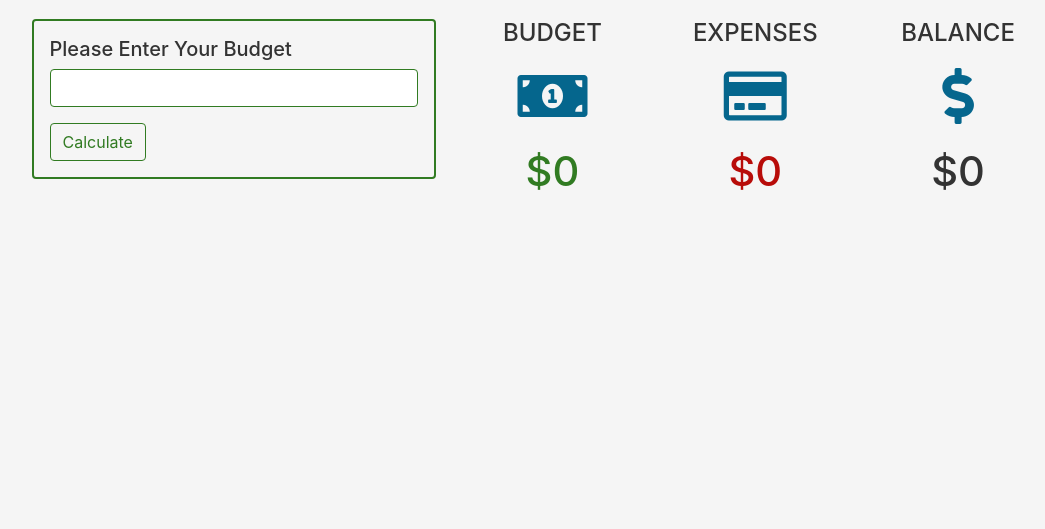
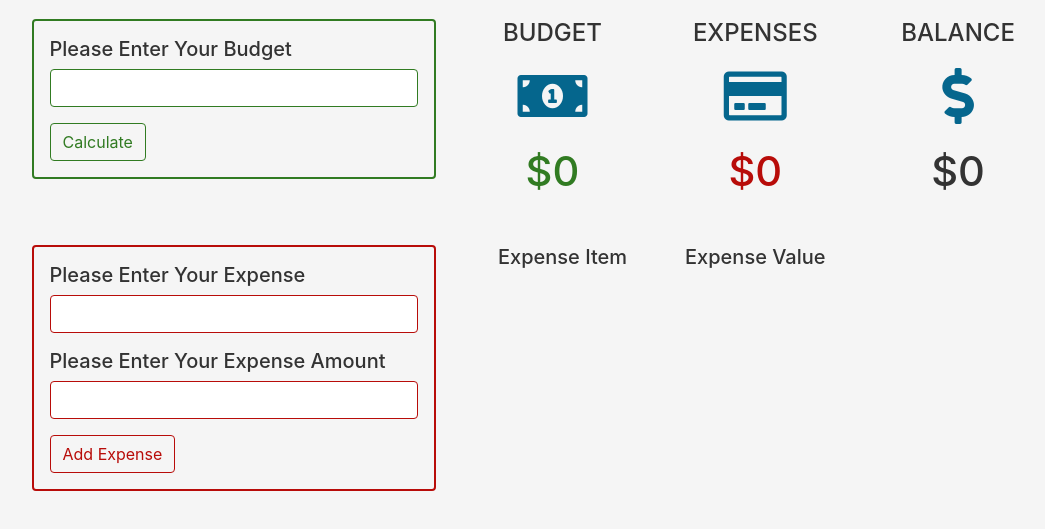
Before and after one commit to gkarumbi/budget-app, a plain HTML site: page index.html in a window 1280 px wide. Shown: the part 71-600 px from the top of the page, without its empty margins (102-1147 px from the left). Drawn offline with nearby package versions, Linux system fonts and the light colour scheme.

Commit message:
Backing up changes in the index.html file

```diff
--- a/index.html
+++ b/index.html
@@ -5,7 +5,7 @@
     <meta name="viewport" content="width=device-width, initial-scale=1.0">
     <title>Budget App</title>
     <!-- bootstrap css -->
-    <link rel="stylesheet" href="./css//bootstrap.min.css">
+    <link rel="stylesheet" href="./css/bootstrap.min.css">
     <!-- main css -->
     <link rel="stylesheet" type="text/css" href="./css/main.css">
     <!-- google fonts -->
@@ -54,13 +54,13 @@
                             <div class="col-4 text-center">
                                 <h6 class="text-uppercase info-title">expenses</h6>
                                 <span class="expense-icon"><i class="far fa-credit-card"></i></span>
-                                <h4 class="text-uppercase mt-2 expense"><span>$</span><span id="expense-amount">0</span></h4>
+                                <h4 class="text-uppercase mt-2 expense" id="expense"><span>$</span><span id="expense-amount">0</span></h4>
                             </div>
 
                             <div class="col-4 text-center">
                                 <h6 class="text-uppercase info-title">balance</h6>
                                 <span class="balance-icon"><i class="fas fa-dollar-sign"></i></span>
-                                <h4 class="text-uppercase mt-2 balance"><span>$</span><span id="balance-amount">0</span></h4>
+                                <h4 class="text-uppercase mt-2 balance" id="balance"><span>$</span><span id="balance-amount">0</span></h4>
                             </div>
 
                         </div>
@@ -68,16 +68,73 @@
                     </div>
                 </div>
 
+                <div class="row">
+                    <div class="col-md-5 my-3">
+                        <!-- expense-feedback -->
+                        <div class="expense-feedback alert alert-danger text-capitalize"> expense feedback</div>
+                        <!-- expense form -->
+
+                        <form id="expense-form" class="expense-form">
+                            <h5 class="text-capitalize">Please enter your expense</h5>
+                            <div class="form-group">
+                                <input type="text" class="form-control expense-input" id="expense-input">
+                            </div>
+                            <h5 class="text-capitalize">Please enter your expense amount</h5>
+                            <div class="form-group">
+                                <input type="number" class="form-control expense-input" id="amount-input">
+                            </div>
+                            <!-- submit button  -->
+                            <button type="submit" class="btn text-capitalize expense-submit" id="expense-submit"> add expense</button>
+                        </form>
+                    </div>
+
+                    <div class="col-md-7 my-3">
+                        <!-- expense list -->
+                        <div class="expense-list" id="expense-list">
+                            <div class="expense-list__info d-flex justify-content-between text-capitalize">
+                                <h5 class="list-item">expense item</h5>
+                                <h5 class="list-item">expense value</h5>
+                                <h5 class="list-item"></h5>
+                            </div>
+                            <!-- single expense -->
+                            <!-- <div class="expense">
+                                <div class="expense-item d-flex justify-content-between align-items-baseline">
+                                    <h6 class="expense-title  mb-0 text-uppercase list-item">- title</h6>
+                                    <h5 class="expense-amount mb-0 list-item">amount</h5>
+                                    <div class="expense-icons list-item">
+                                        <a href="#" class="edit-icon mx-2" data-id="${expense.id}">
+                                            <i class="fas fa-edit"></i>
+                                        </a>
+                                        <a href="#" class="delete-icon" data-id="${expense.id}">
+                                            <i class="fas fa-trash"></i>
+                                        </a>
+
+                                    </div>
+
+                                </div>
+                            </div> -->
+                            <!-- end of single expense -->
+
+                        </div>
+                    </div>
+
+                </div>
+
+
 
 
 
             </div>
         </div>
-        <div class="row">
-
-        </div>
 
     </div>
+    <!-- jquery -->
+<script src="https://code.jquery.com/jquery-3.3.1.slim.min.js" integrity="sha384-q8i/X+965DzO0rT7abK41JStQIAqVgRVzpbzo5smXKp4YfRvH+8abtTE1Pi6jizo" crossorigin="anonymous"></script>
+
+ <!-- bootstrap js -->
+ <script src="https://stackpath.bootstrapcdn.com/bootstrap/4.2.1/js/bootstrap.min.js" integrity="sha384-B0UglyR+jN6CkvvICOB2joaf5I4l3gm9GU6Hc1og6Ls7i6U/mkkaduKaBhlAXv9k" crossorigin="anonymous"></script>
+ <!-- script js -->
+ <script src="./js/app.js"></script>
 
 </body>
 </html>
```
